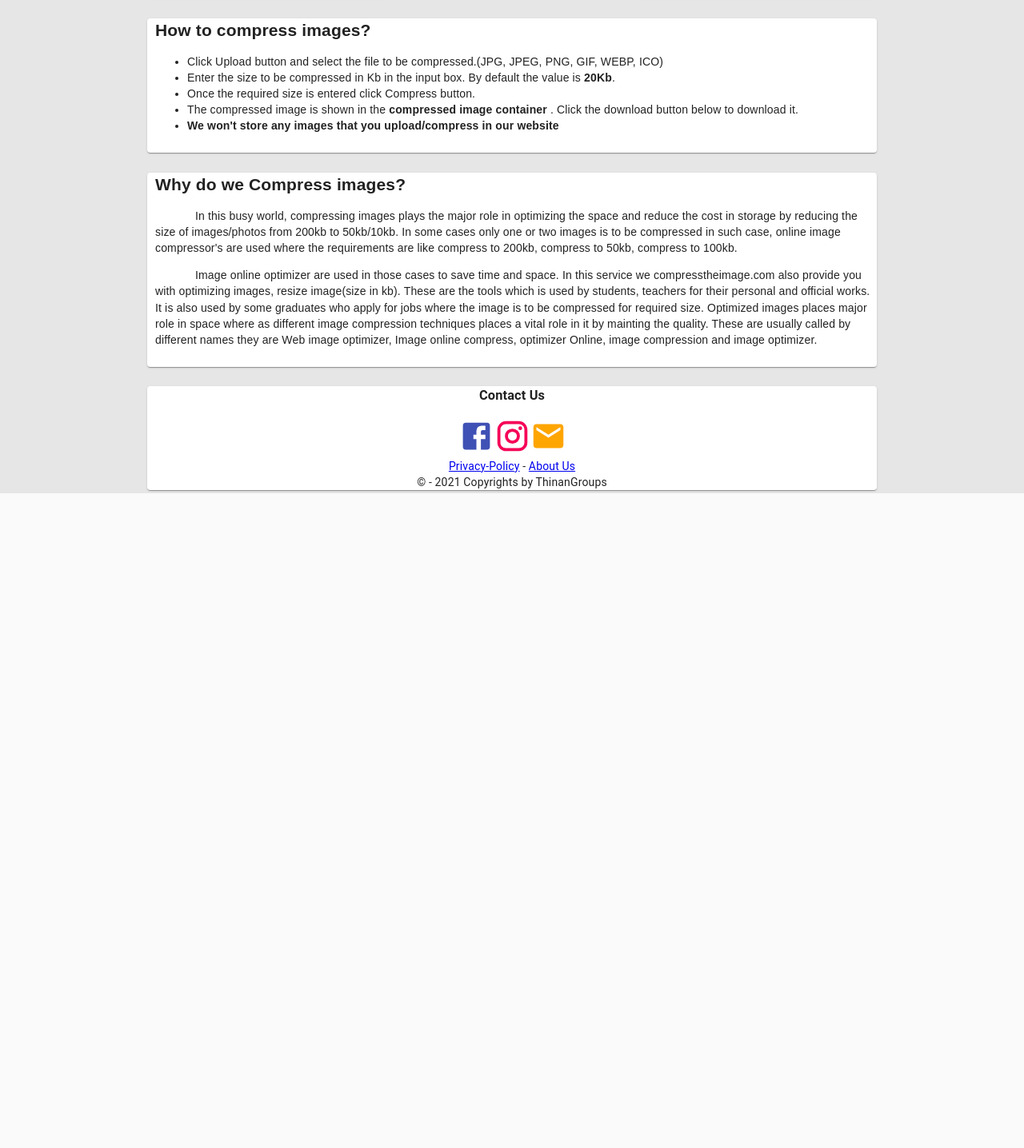
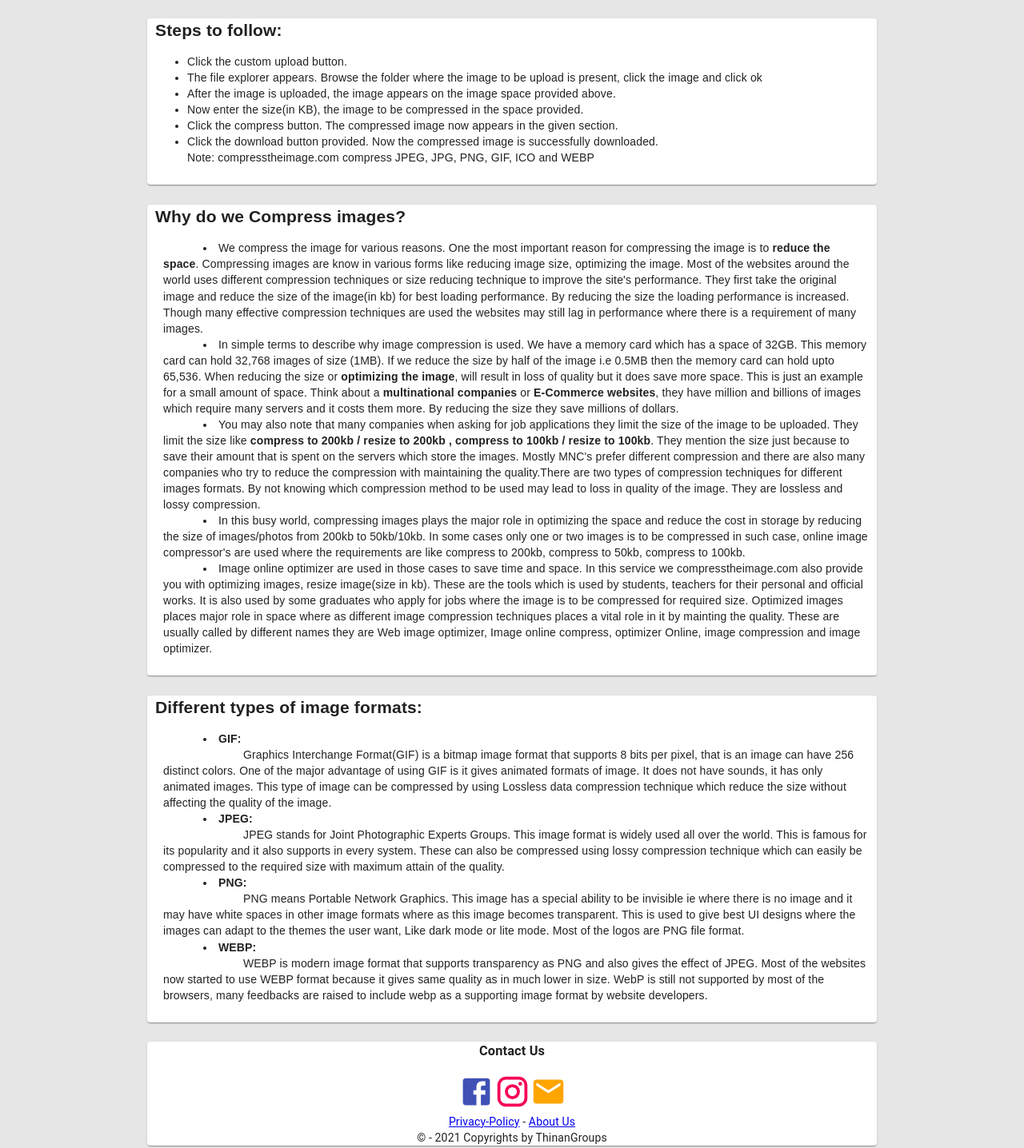
Before and after one commit to thinangroup/compressor-v2, a React (Create React App) app: page / in a window 1280 px wide. Shown: the part 577-2013 px from the top of the page at 80% size. Before the commit the page ends 1198 px from the top, so only its background shows below. Built offline with nearby package versions, Linux system fonts and the light colour scheme.

Commit message:
more more more more more content added
Signed-off-by: jebulin <jebulin3@gmail.com>

```diff
--- a/public/index.html
+++ b/public/index.html
@@ -10,7 +10,7 @@
     <meta property="og:title" content="Compress The Image"/>
     <meta property="og:description" content="Compress image online like JPG, JPEG, PNG, GIF and WEBP to share it on social media"/>
     <meta property="og:site_name" content="CompressTheImage"/>
-    <meta rel="alternate" hreflang="en" href="https://compresstheimage.com/">
+    <link rel="alternate" hreflang="en" href="https://compresstheimage.com/">
     <meta name="a.validate.01" content="6ea63a9df4ad4149a68787cad01e95c89fe8" />
     <link rel="canonical" href="https://compresstheimage.com/"/>
     <link rel="apple-touch-icon" href="%PUBLIC_URL%/logo.png" />
@@ -62,10 +62,5 @@ mail-id: thinangroups@gmail.com -->
       To begin the development, run `npm start` or `yarn start`.
       To create a production bundle, use `npm run build` or `yarn build`.
     -->
-    <script type="text/javascript">
-      var infolinks_pid = 3336794;
-      var infolinks_wsid = 0;
-      </script>
-      <script type="text/javascript" src="http://resources.infolinks.com/js/infolinks_main.js"></script>
   </body>
 </html>
--- a/src/App.css
+++ b/src/App.css
@@ -62,7 +62,6 @@ input[type="file"] {
 }
 
 .rule-point {
-  margin-top: 2px;
   text-align: justify;
 }
 
--- /dev/null
+++ b/src/KathaikulKathi.js
@@ -0,0 +1,44 @@
+import React from 'react'
+
+function KadhaiKulKathai() {
+    return (
+        <div className='rules-main'>
+            <h2 style={{ marginBottom: '0px' }}>Different types of image formats:</h2>
+            <p className='rules-point' style={{ textIndent: '50px', paddingLeft: '10px', paddingRight: '10px' }}>
+
+
+                <li> <b>GIF:  </b><br></br>
+                <p style={{margin:'0px', textIndent: '100px'}}>Graphics Interchange Format(GIF)  is a bitmap image format  that supports
+                    8 bits per pixel, that is an image can have 256 distinct colors. One of the major
+                    advantage of using GIF is it gives animated formats of image. It does not have sounds,
+                    it has only animated images. This type of image can be compressed by using Lossless data
+                    compression technique which reduce the size without affecting the quality of the image.
+                    </p></li>
+                <li> <b>JPEG: </b><br></br>
+                    <p style={{ margin:'0px', textIndent: '100px'}}>JPEG stands for Joint Photographic Experts Groups. This image format
+                    is widely used all over the world. This is famous for its popularity and
+                    it also supports in every system. These can also be compressed using lossy compression
+                    technique which can easily be compressed to the required size with maximum attain of the quality.
+                    </p></li>
+
+                <li> <b>PNG:  </b><br></br>
+                <p style={{ margin:'0px',textIndent: '100px'}}>PNG means Portable Network Graphics. This image has a special ability to be invisible ie where
+                    there is no image and it may have white spaces in other image formats where as this image becomes
+                    transparent. This is used to give best UI designs where the images can adapt to the themes the user
+                    want, Like dark mode or lite mode. Most of the logos are PNG file format.
+                    </p></li>
+                <li> <b>WEBP:</b><br></br>
+                <p style={{margin:'0px', textIndent: '100px'}}>WEBP is modern image format that supports transparency as PNG and also gives the effect of JPEG.
+                    Most of the websites now started to use WEBP format because it gives same quality as in much lower
+                    in size.  WebP is still not supported by most of the browsers, many feedbacks are raised to include
+                    webp as a supporting image format by website developers.
+                    </p></li>
+
+
+            </p>
+        </div>
+    )
+
+}
+
+export default KadhaiKulKathai;
--- a/src/grid.js
+++ b/src/grid.js
@@ -14,6 +14,7 @@ import imageCompression from "browser-image-compression";
 import Button from '@material-ui/core/Button';
 import MainContent from './maincontent';
 import Kadhai from './kathai';
+import KadhaiKulKathai from './KathaikulKathi'
 
 
 const useStyles = makeStyles((theme) => ({
@@ -157,6 +158,11 @@ export default function FullWidthGrid() {
                     </Paper>
                 </Grid>
                 <Grid item xs={12}>
+                    <Paper className={classes.rules}>
+                        <KadhaiKulKathai/>
+                    </Paper>
+                </Grid>
+                <Grid item xs={12}>
                     <Paper className={classes.icons}>
                         <Social />
                     </Paper>
--- a/src/kathai.js
+++ b/src/kathai.js
@@ -4,12 +4,36 @@ function Kadhai() {
     return (
         <div className='rules-main'>
             <h2 style={{ marginBottom: '0px' }}>Why do we Compress images?</h2>
-            <p className='rules-point' style={{textIndent: '50px'}}>
-                <p>In this busy world, compressing images plays the major role in optimizing the space and reduce the cost in storage
+            <p className='rules-point' style={{ textIndent: '50px', paddingLeft: '10px', paddingRight:'10px' }}>
+                <li> We compress the image for various reasons. One the most important reason for
+                    compressing the image is to <b>reduce the space</b>. Compressing images are know in various
+                    forms like reducing image  size, optimizing the image. Most of the websites around the world
+                    uses different compression techniques or size reducing technique to improve the site's
+                    performance. They first take the original image and reduce the size of the image(in kb)
+                    for best loading performance. By reducing the size the loading performance is increased.
+                    Though many effective compression techniques are used the websites may still lag in
+                    performance where there is a requirement of many images. </li>
+                <li>In simple terms to describe why image compression is used. We have a memory card which has
+                    a space of 32GB. This memory card can hold 32,768 images of size (1MB). If we reduce the
+                    size by half of the image i.e 0.5MB then the memory card can hold upto 65,536. When reducing
+                    the size or <b>optimizing the image</b>, will result in loss of quality but it does save more space.
+                    This is just an example for a small amount of space. Think about a <b>multinational companies</b> or
+                    <b> E-Commerce websites</b>, they have million and billions of images which require many servers and
+                    it costs them more. By reducing the size they save millions of dollars.</li>
+                <li>You may also note that many companies when asking for job applications they limit the
+                    size of the image to be uploaded. They limit the size like <b>compress to 200kb / resize
+                    to 200kb , compress to 100kb / resize to 100kb</b>. They mention the size just because to
+                    save their amount that is spent on the  servers which store the images. Mostly MNC's
+                    prefer different compression and there are also many companies who try to reduce the
+                    compression with maintaining the quality.There are two types of compression techniques
+                    for different images formats. By not knowing which compression method  to be used may
+                    lead to loss in quality of the image. They are lossless and lossy compression.
+                </li>
+                <li>In this busy world, compressing images plays the major role in optimizing the space and reduce the cost in storage
                     by reducing the size of images/photos from 200kb to 50kb/10kb. In some cases only one or two images is to be
                     compressed in such case, online image compressor's are used where
-                the requirements are like compress to 200kb, compress to 50kb, compress to 100kb. </p>
-                <p>
+                    the requirements are like compress to 200kb, compress to 50kb, compress to 100kb. </li>
+                <li>
                     Image online optimizer are used in those cases to save time and space. In this service we compresstheimage.com
                     also provide you with optimizing images, resize image(size in kb). These are the tools which is used
                     by students, teachers for their personal and official works. It is also used by some graduates
@@ -17,7 +41,7 @@ function Kadhai() {
                     where as different image compression techniques places a vital role in it by mainting the quality. These are usually
                     called by different names they are Web image optimizer, Image online compress, optimizer Online,
                     image compression and image optimizer.
-                </p>
+                </li>
             </p>
         </div>
     )
--- a/src/rules.js
+++ b/src/rules.js
@@ -3,15 +3,18 @@ import React from 'react'
 function Rules() {
     return (
         <div className='rules-main'>
-            <h2 style={{marginBottom: '0px'}}>How to compress images?</h2>
-            <ul className='rules-point' style={{marginLeft: '0px'}}>
-            <li>Click Upload button and select the file to be compressed.(JPG, JPEG, PNG, GIF, WEBP, ICO)</li>
-            <li>Enter the size to be compressed in Kb in the input box. By default the value is <span>20Kb</span>.</li>
-            <li>Once the required size is entered click Compress button.</li>
-            <li>The compressed image is shown in the <span>compressed image container </span>. Click the download button below to download it.</li>
-            <li><span>We won't store any images that you upload/compress in our website</span></li>
+            <h2 style={{ marginBottom: '0px' }}>Steps to follow:</h2>
+            <ul className='rules-point' style={{ marginLeft: '0px' }}>
+                <li>	Click the custom upload button.</li>
+                <li>	The file explorer appears. Browse the folder where the image to be upload is present, click the image  and click ok</li>
+                <li>	After the image is uploaded, the image appears on the image space provided above.</li>
+                <li>	Now enter the size(in KB), the image to be compressed in the space provided.</li>
+                <li>	Click the compress button. The compressed image now appears in the given section.</li>
+                <li>	Click the download button provided. Now the compressed image is successfully downloaded.</li>
+                Note: compresstheimage.com compress JPEG, JPG, PNG, GIF, ICO and WEBP
+
             </ul>
-        </div>
+        </div >
     )
 }
 
```
Lines whose indentation alone changed are shown as unchanged.
